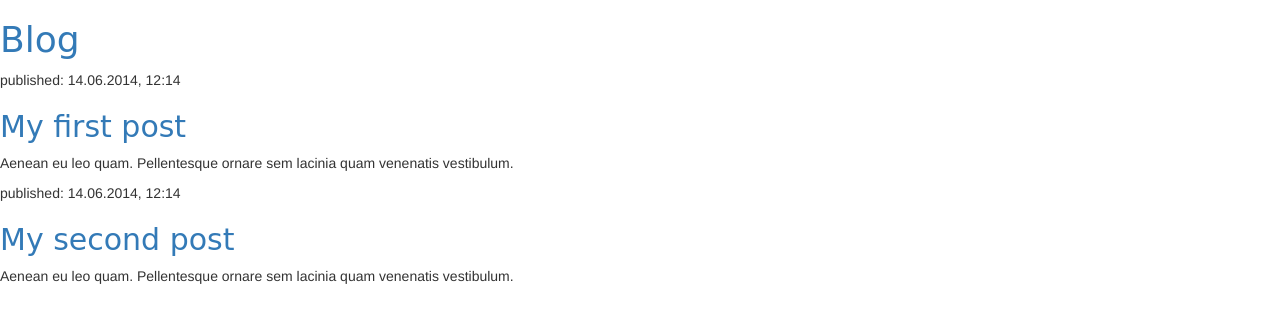
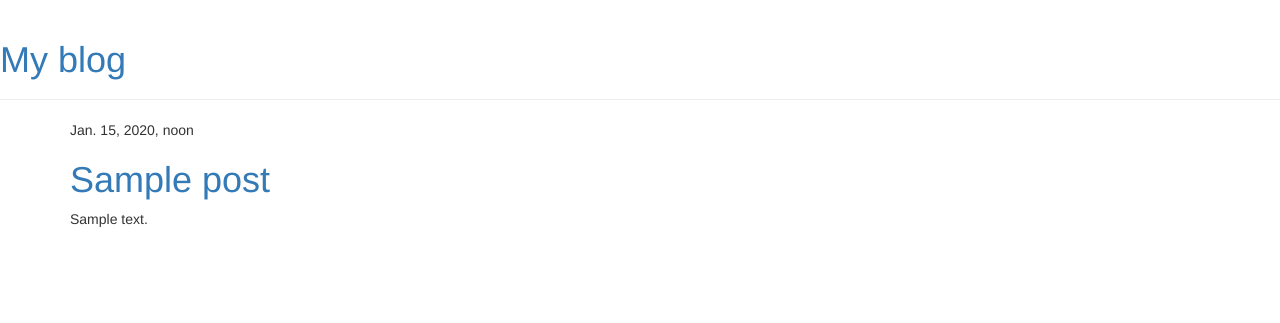
Before and after one commit to rocketpy/django_blog, a Django app: template blog/blog_app/templates/blog_app/posts_list.html in a window 1280 px wide. Shown: the top 323 px of the page. Run offline with Django 3.2, Linux system fonts and the light colour scheme; the template is opened without the code that fills it: values that come from a table or form of the project are taken from there, others are empty; tables that the repository leaves empty hold one stand-in row (values such as "Sample post"); some libraries are stand-ins or nearby versions.

Commit message:
modified

```diff
--- a/blog/blog_app/templates/blog_app/posts_list.html
+++ b/blog/blog_app/templates/blog_app/posts_list.html
@@ -1,27 +1,13 @@
-{% load static %}
-<html>
-    <head>
-        <meta charset="UTF-8">
-        <title>My blog</title>
-        <link rel="stylesheet" href="//maxcdn.bootstrapcdn.com/bootstrap/3.2.0/css/bootstrap.min.css">
-        <link rel="stylesheet" href="//maxcdn.bootstrapcdn.com/bootstrap/3.2.0/css/bootstrap-theme.min.css">
-        <link rel="stylesheet" href="{% static 'css/blog_app.css' %}">
-    </head>
-    <body>
-        <div>
-            <h1><a href="/">Blog</a></h1>
+{% extends 'blog_app/base.html' %}
+
+{% block content %}
+    {% for post in posts %}
+        <div class="post">
+            <div class="date">
+                {{ post.published_date }}
+            </div>
+            <h1><a href="">{{ post.title }}</a></h1>
+            <p>{{ post.text|linebreaksbr }}</p>
         </div>
-
-        <div>
-            <p>published: 14.06.2014, 12:14</p>
-            <h2><a href="">My first post</a></h2>
-            <p>Aenean eu leo quam. Pellentesque ornare sem lacinia quam venenatis vestibulum.</p>
-        </div>
-
-        <div>
-            <p>published: 14.06.2014, 12:14</p>
-            <h2><a href="">My second post</a></h2>
-            <p>Aenean eu leo quam. Pellentesque ornare sem lacinia quam venenatis vestibulum.</p>
-        </div>
-    </body>
-</html>
+    {% endfor %}
+{% endblock %}
```
